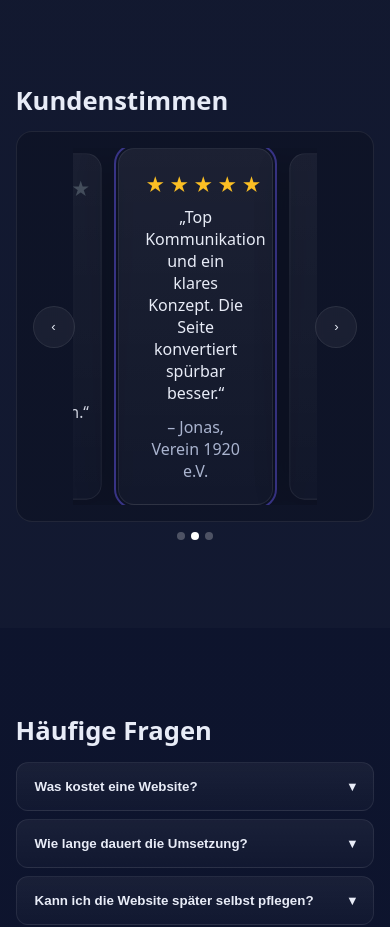
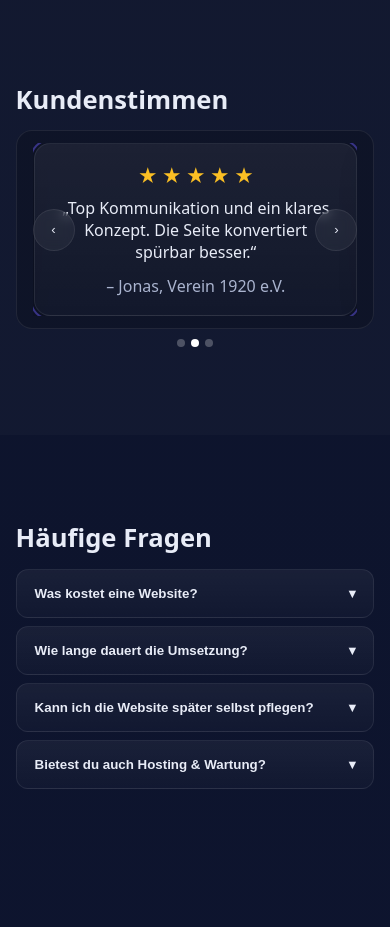
Before and after one commit to Eric-Alexander-07/Main-Website, a plain HTML site: page index.html in a window 390 px wide. Shown: the part 5340-6267 px from the top of the page. Drawn offline with nearby package versions, Linux system fonts and the light colour scheme; no server answers.

Commit message:
mobile-fix

```diff
--- a/styles.css
+++ b/styles.css
@@ -259,6 +259,9 @@ input:focus, textarea:focus { border-color: var(--ring); box-shadow: 0 0 0 4px r
 @media (max-width: 720px) {
   .grid.three { grid-template-columns: 1fr; }
   .process { grid-template-columns: 1fr; }
+  /* Keep header always visible on mobile */
+  .site-header { position: fixed; top: 0; left: 0; right: 0; }
+  body { padding-top: 66px; }
   .main-nav { position: fixed; inset: 66px 16px auto 16px; background: rgba(10,14,32,.9); backdrop-filter: blur(10px); border: 1px solid var(--border); border-radius: 14px; padding: 12px; display: grid; gap: 8px; transform: translateY(-10px); opacity: 0; pointer-events: none; transition: .2s ease; }
   .main-nav > a:not(.btn) { padding: 10px 12px; border-radius: 10px; }
   .main-nav > a:not(.btn):hover { background: rgba(255,255,255,.04); }
@@ -267,6 +270,11 @@ input:focus, textarea:focus { border-color: var(--ring); box-shadow: 0 0 0 4px r
   .main-nav .cta { justify-self: start; }
   .hero { padding: 90px 0 60px; }
   .brand-logo { width: 30px; height: 30px; }
+  /* Testimonials: make each slide full width, others off-screen */
+  #testimonials .carousel { padding: 12px 16px; }
+  .carousel-track { gap: 12px; }
+  .slide { flex: 0 0 100%; width: 100%; }
+  #testimonials .quote { width: 100%; min-height: unset; padding: 18px; }
   /* Footer stacking on small screens */
   .footer-inner { grid-template-columns: 1fr; justify-items: start; gap: 8px; }
   .foot-links, .foot-meta { flex-wrap: wrap; row-gap: 6px; }
```
